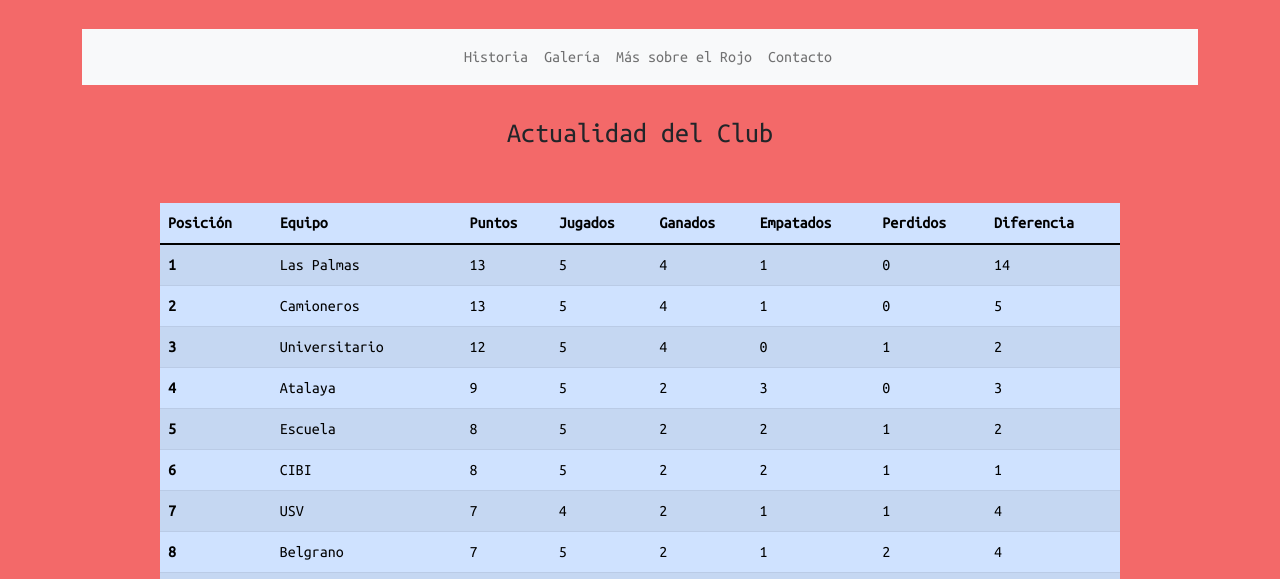
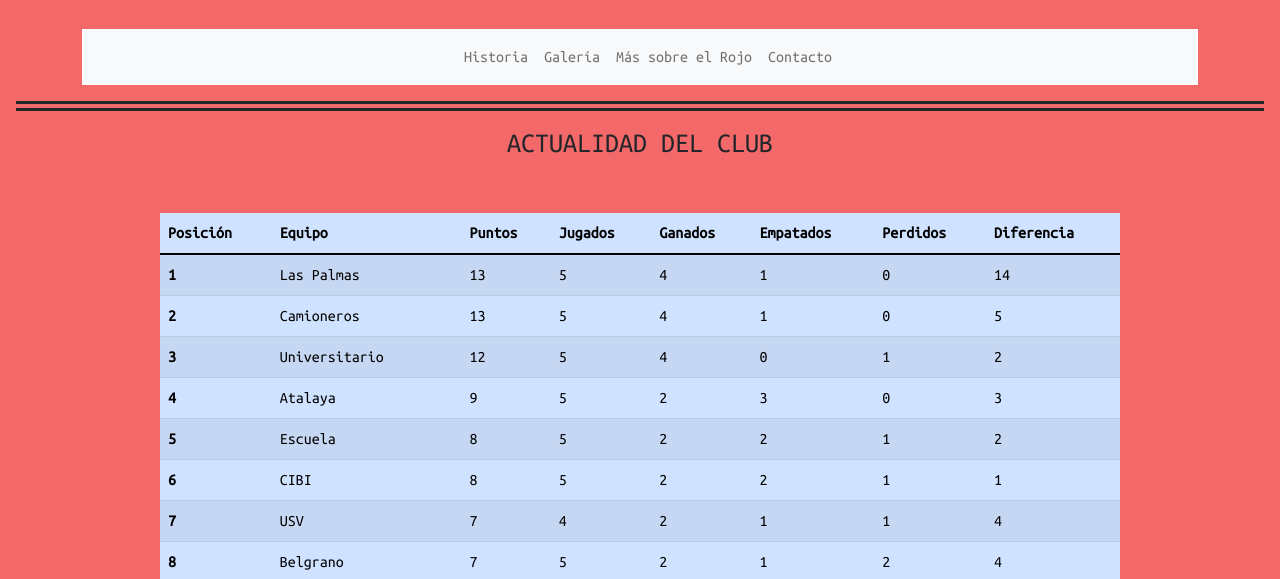
Before and after one commit to manuortega12/finalCoder, a website: page index.html in a window 1280 px wide. Shown: the part 221-800 px from the top of the page. Drawn offline with nearby package versions, Linux system fonts and the light colour scheme.

Commit message:
cambios en index.scss

```diff
--- a/sass/_index.scss
+++ b/sass/_index.scss
@@ -37,12 +37,11 @@ body {
         margin: 1rem;
         padding: 1rem;
         text-align: center;
-    }
 
-    .proxima {
-        border-top: double 10px;
-        text-transform: uppercase;
-    }
+        @extend .proxima;
+            border-top: double 10px;
+            text-transform: uppercase;
+        }
 
     .vs {
         background-color: $bgWhite;
@@ -62,7 +61,6 @@ body {
         100% {
             opacity: 1;
         }
-
     }
 
     .table {
```
Also changed, not shown: css/estilos.css, sass/_variables.scss (line endings or trailing spaces), 1 other file.
